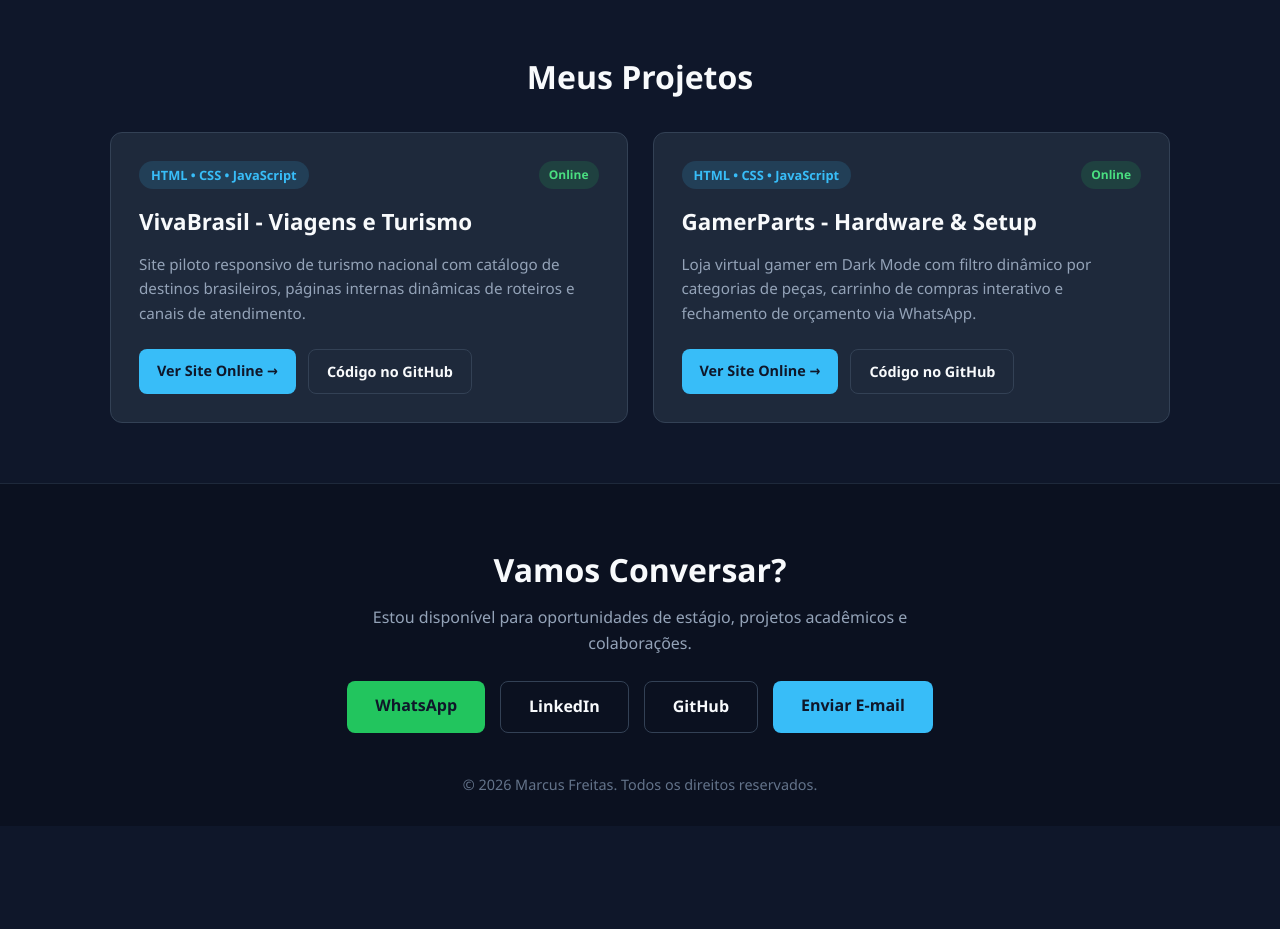
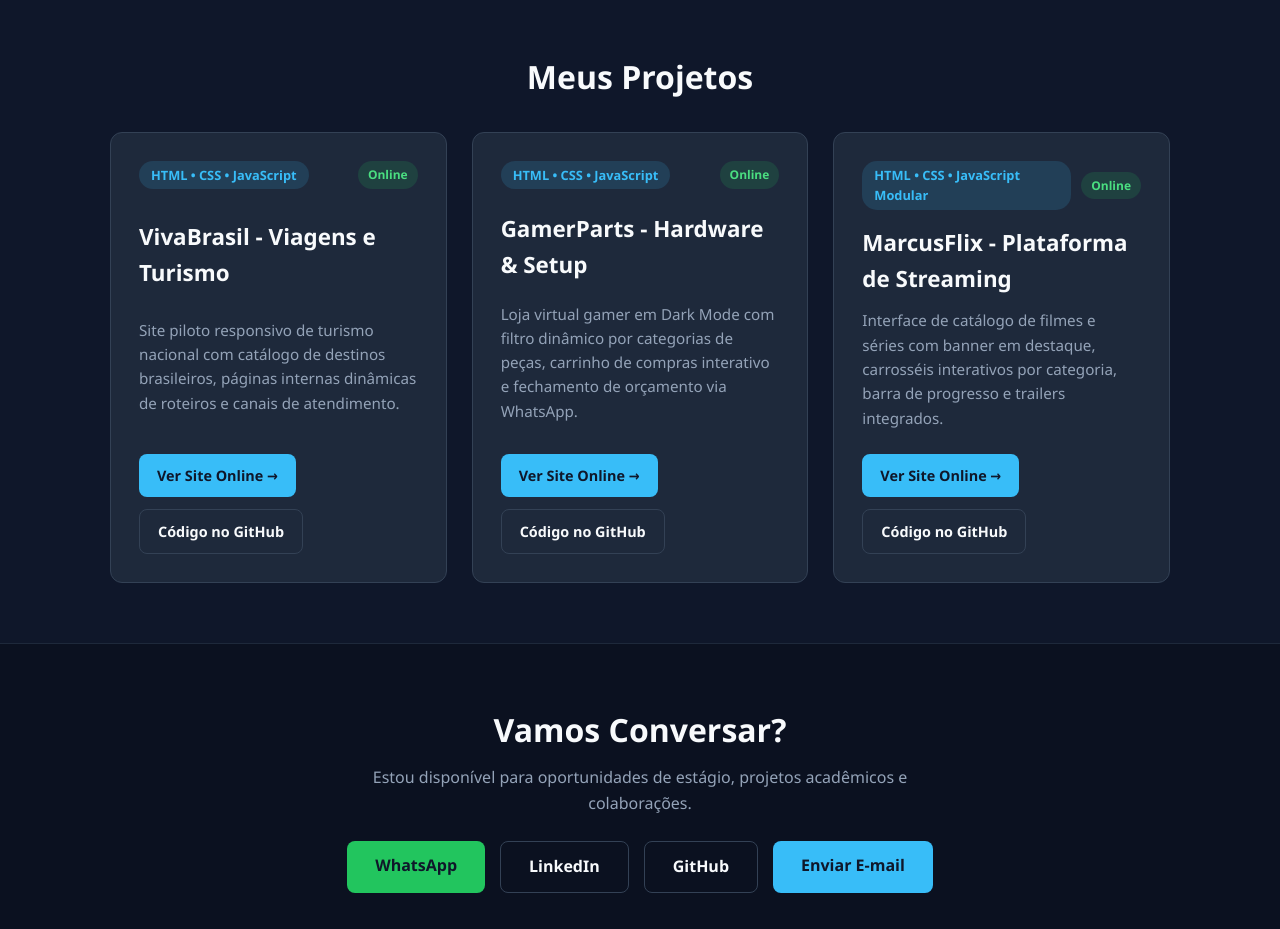
Before and after one commit to mavibento/meu-portifolio, a plain HTML site: page index.html in a window 1280 px wide. Shown: the part 840-1769 px from the top of the page. Before the commit the page ends 1666 px from the top, so only its background shows below. Drawn offline with Linux system fonts and the light colour scheme.

Commit message:
Adiciona projeto MarcusFlix ao portfolio

```diff
--- a/index.html
+++ b/index.html
@@ -77,7 +77,19 @@
                     <a href="https://github.com/mavibento/vendagamers" target="_blank" rel="noopener noreferrer" class="btn-secondary btn-sm">Código no GitHub</a>
                 </div>
             </article>
-
+                        <!-- Projeto 3: MarcusFlix Streaming -->
+            <article class="projeto-card">
+                <div class="projeto-header">
+                    <span class="projeto-tag">HTML • CSS • JavaScript Modular</span>
+                    <span class="status-badge">Online</span>
+                </div>
+                <h3>MarcusFlix - Plataforma de Streaming</h3>
+                <p>Interface de catálogo de filmes e séries com banner em destaque, carrosséis interativos por categoria, barra de progresso e trailers integrados.</p>
+                <div class="projeto-links">
+                    <a href="https://marcusflix-streaming.netlify.app" target="_blank" rel="noopener noreferrer" class="btn-primary btn-sm">Ver Site Online →</a>
+                    <a href="https://github.com/mavibento/netflix" target="_blank" rel="noopener noreferrer" class="btn-secondary btn-sm">Código no GitHub</a>
+                </div>
+            </article>
 
         </div>
     </section>
```
